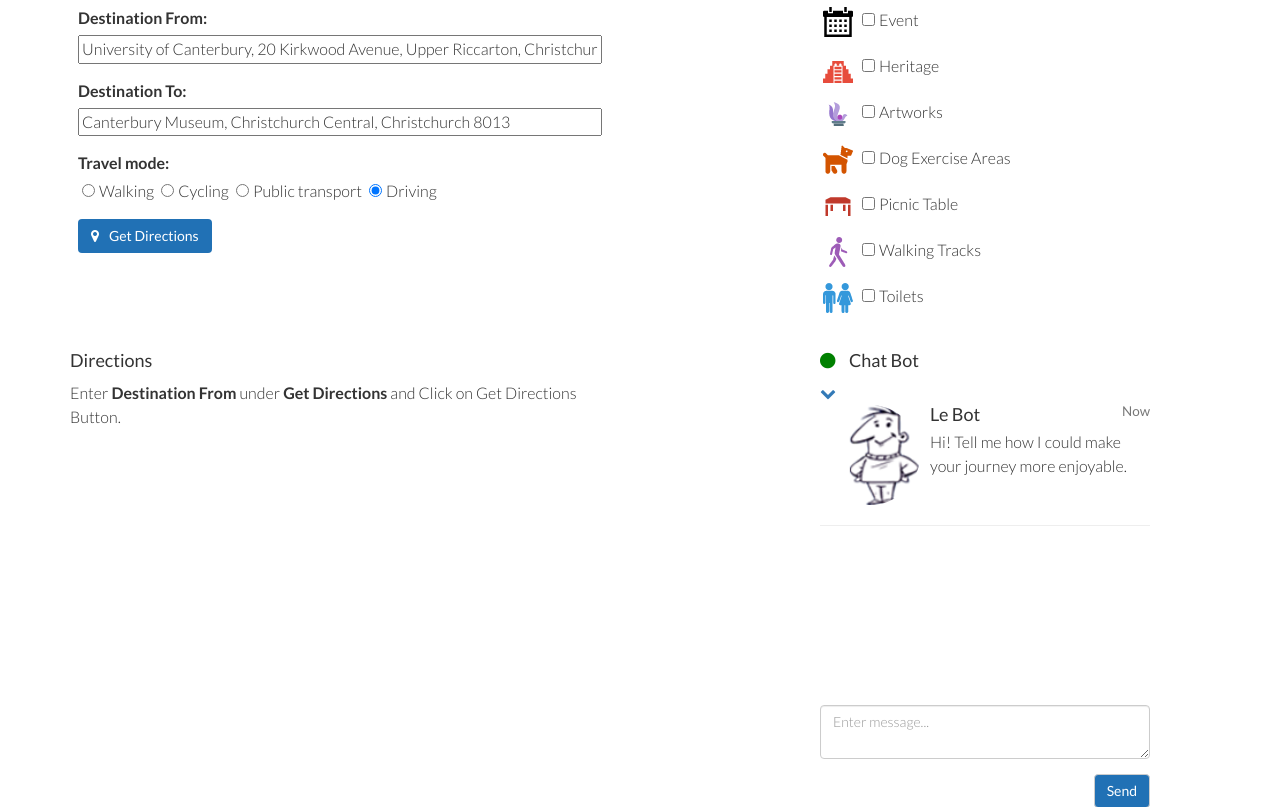
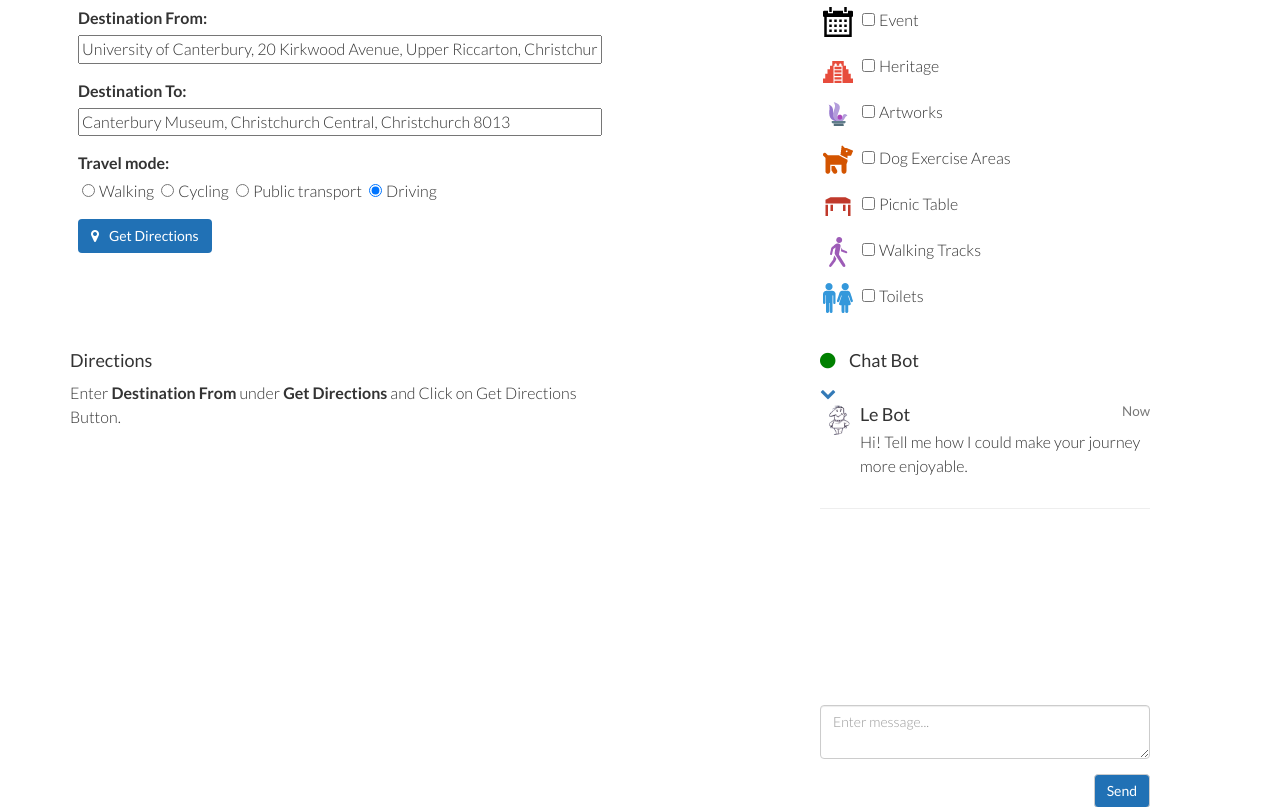
Before and after one commit to rssrn/ptp-govhack-nz, a PHP site: page / in a window 1280 px wide. Shown: the part 1215-2022 px from the top of the page. Run offline with PHP 8.4, Linux system fonts and the light colour scheme; some libraries are stand-ins or nearby versions.

Commit message:
Changed Lebot Logo

```diff
--- a/public/css/ptp.css
+++ b/public/css/ptp.css
@@ -157,8 +157,8 @@ label{
 	color: green;
 }
 .img-circle{
-	width: 100px;
-	height: 100px;
+	width: 30px;
+	height: 30px;
 	border-radius:50%;
 }
 .bot{
--- a/public/js/ptp.js
+++ b/public/js/ptp.js
@@ -12,7 +12,7 @@ function chat() {
 	console.log('Asking ' + message);
 
 	var newElement = '<div class="row"><div class="col-lg-12"><div class="media"><a class="pull-left" href="#">' +
-					 '<img class="media-object img-circle" src="http://lorempixel.com/30/30/people/7/" alt="">' +
+					 '<img class="media-object img-circle" src="http://lorempixel.com/15/15/people/7/" alt="">' +
                      '</a><div class="media-body"><h4 class="media-heading">Visitor</h4>' +
 					 '<p>' + message + '</p></div>' +
                      '</div></div></div><hr>';
@@ -64,7 +64,7 @@ function chat() {
 		}
 
 		var newElement = '<div class="row"><div class="col-lg-12"><div class="media"><a class="pull-left" href="#">' +
-					 '<img class="media-object img-circle" src="http://lorempixel.com/30/30/people/1/" alt="">' +
+					 '<img class="media-object img-circle" src="../images/logo.png" alt="">' +
                      '</a><div class="media-body"><h4 class="media-heading">Le Bot' + '</h4>' +
 					 '<p>' + botsays + '</p></div>' +
                      '</div></div></div><hr>';
```
